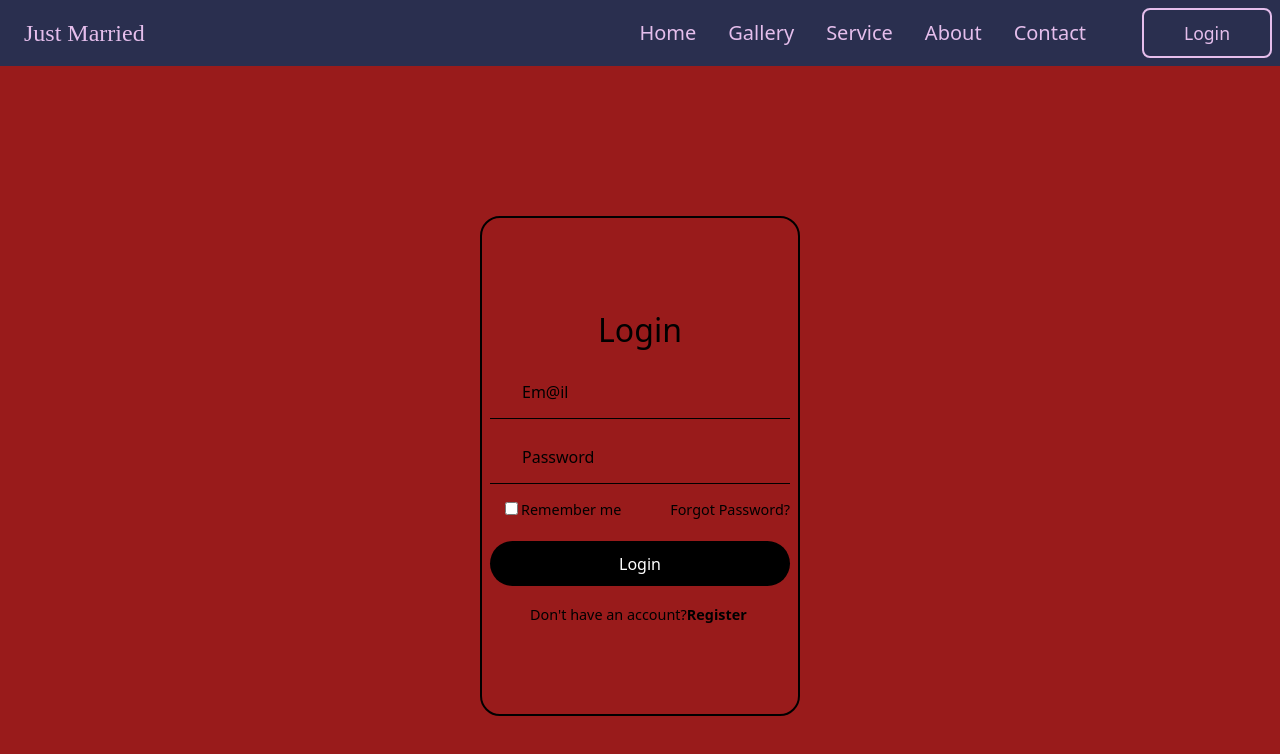
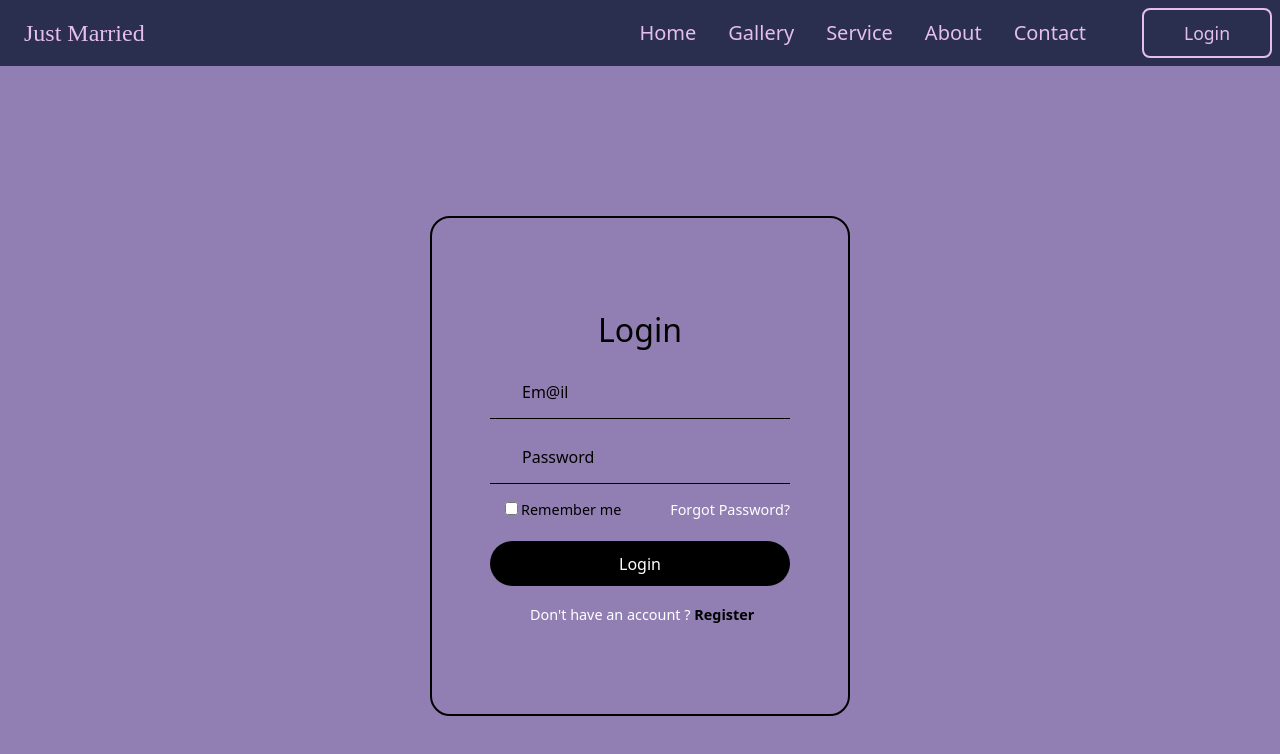
Before and after one commit to Msantra97/NewMatrimonial, a Next.js app: page /signin in a window 1280 px wide. Shown: the top 754 px of the page. Built offline with nearby package versions, Linux system fonts and the light colour scheme.

Commit message:
login color replace

```diff
--- a/src/components/Footer.js
+++ b/src/components/Footer.js
@@ -24,10 +24,10 @@ export default function Footer() {
               Just<span className="text-[#FDE2F3] font-[cursive]">Married</span>
             </p>
             <div className="flex gap-6 pb-5">
-              <FaInstagram className="text-2xl cursor-pointer hover:text-[#DD2A7B]" />
-              <FaTwitter className="text-2xl cursor-pointer hover:text-[#C85C8E]" />
-              <FaLinkedin className="text-2xl cursor-pointer hover:text-[#C85C8E]" />
-              <FaYoutube className="text-2xl cursor-pointer hover:text-red-600" />
+              <FaInstagram className="text-2xl cursor-pointer hover:text-[#E5BEEC]" />
+              <FaTwitter className="text-2xl cursor-pointer hover:text-[#E5BEEC]" />
+              <FaLinkedin className="text-2xl cursor-pointer hover:text-[#E5BEEC]" />
+              <FaYoutube className="text-2xl cursor-pointer hover:text-[#E5BEEC]" />
             </div>
           </ul>
         </div>
--- a/src/components/Login.js
+++ b/src/components/Login.js
@@ -2,8 +2,8 @@ import React from 'react'
 import Link from 'next/link'
 export default function Login() {
     return (
-        <div className='flex justify-center items-center min-h-screen w-full bg-red-800 bg-cover bg-no-repeat bg-center'>
-            <div className="flex relative w-[320px] h-[500px] bg-transparent  border-[2px] border-spacing-[2px] border-solid border-black rounded-e-[20px] rounded-s-[20px]  ring-offset-30 justify-center items-center">
+        <div className='flex justify-center items-center min-h-screen w-full bg-[#917FB3] bg-cover bg-no-repeat bg-center'>
+            <div className="flex relative w-[420px] h-[500px] bg-transparent  border-[2px] border-spacing-[2px] border-solid border-black rounded-e-[20px] rounded-s-[20px]  ring-offset-30 justify-center items-center">
                 <form action="#">
                     <h2 className='text-[2em] decoration-black text-center'>Login</h2>
 
@@ -22,12 +22,12 @@ export default function Login() {
                         <label for="default_fille" className="absolute text-[16px] duration-300 transform -translate-y-4 scale-75 top-4  z-10 origin-[0] left-8   peer-placeholder-shown:scale-100 peer-placeholder-shown:translate-y-0 peer-focus:scale-100 peer-focus:-translate-y-5">Password</label>
                     </div>
                     <div className="text-[14.4px] text-black font-[500] mt-[15px] ml-[15px] flex justify-between">
-                        <label className=' decoration-black' for=""><input className=' accent-black mr-[3px]' type="checkbox" />Remember me</label>
-                        <a className=' text-black no-underline hover:underline' href="#">Forgot Password?</a>
+                        <label className=' decoration-white' for=""><input className=' text-white mr-[3px]' type="checkbox" />Remember me</label>
+                        <a className=' text-white no-underline hover:underline' href="#">Forgot Password?</a>
                     </div>
                     <button type="submit" className="w-full h-[45px] mt-[20px] rounded-[40px] bg-black border-none outline-none cursor-pointer text-[16px] font-[500] text-white">Login</button>
-                    <div className="text-[14.4px] text-black align-text-bottom font-[500] mt-[18px] ml-[20px] pl-[20px]">
-                        <p>Don't have an account?<Link  href="/signup" ><span className='text-black  no-underline font-[600] hover:underline' >Register</span></Link></p>
+                    <div className="text-[14.4px] text-white align-text-bottom font-[500] mt-[18px] ml-[20px] pl-[20px]">
+                        <p>Don't have an account ? <Link  href="/signup" ><span className='text-black  no-underline font-[600] hover:underline' >Register</span></Link></p>
                     </div>
                 </form>
 
```
